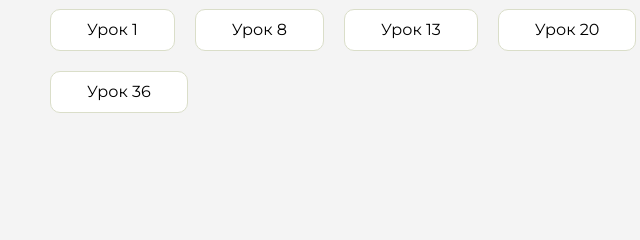
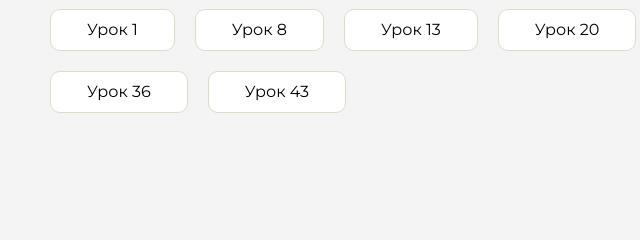
Before and after one commit to romadijen/homework, a plain HTML site: page index.html in a window 1280 px wide. Shown: the part 229-469 px from the top of the page, 406-1046 px from the left. Drawn offline with Linux system fonts and the light colour scheme.

Commit message:
Update index.html

```diff
--- a/index.html
+++ b/index.html
@@ -104,6 +104,8 @@
                         <a href="lesson-28/index.html">Урок 28</a>
                     <li class="content__list-item">
                         <a href="lesson-36/index.html">Урок 36</a>
+                    <li class="content__list-item">
+                        <a href="lesson-43/index.html">Урок 43</a>
                     </li>
                 </ul>
             </div>
```
